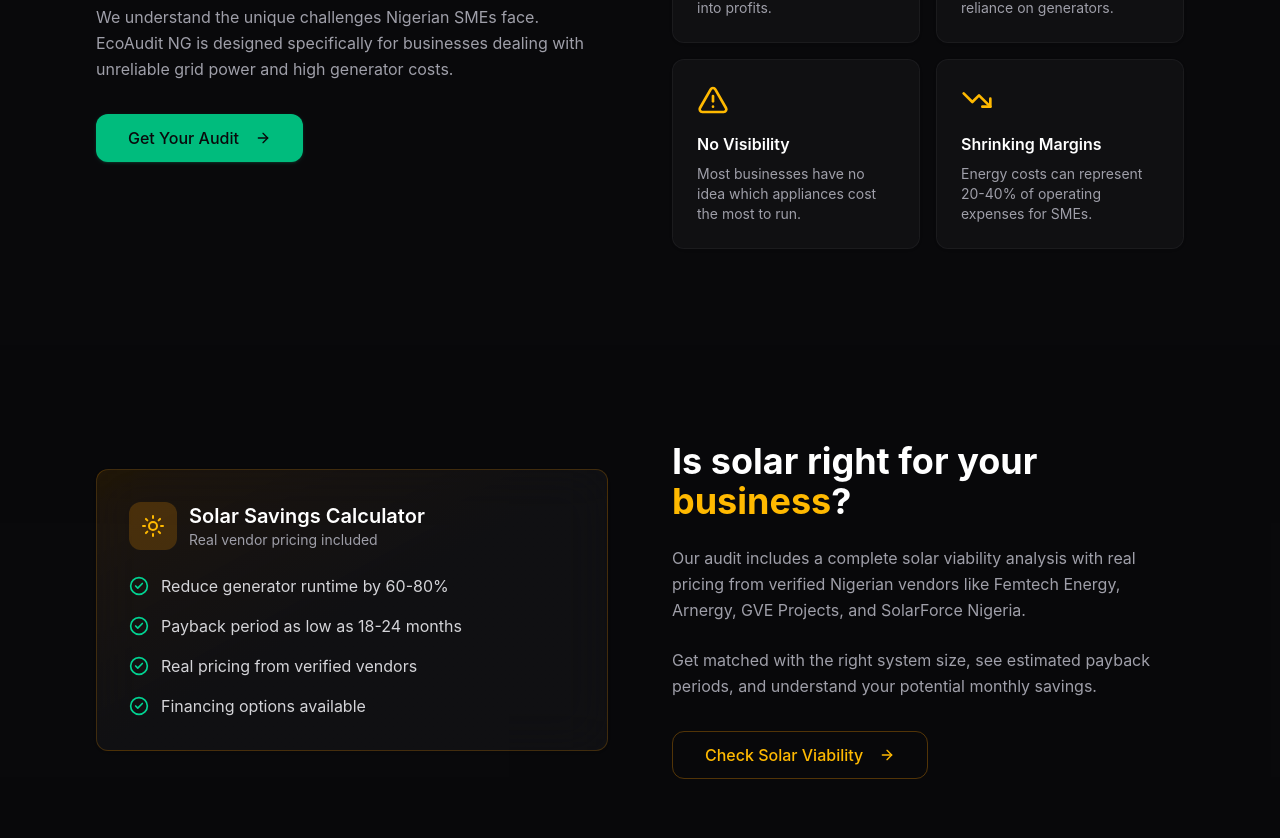
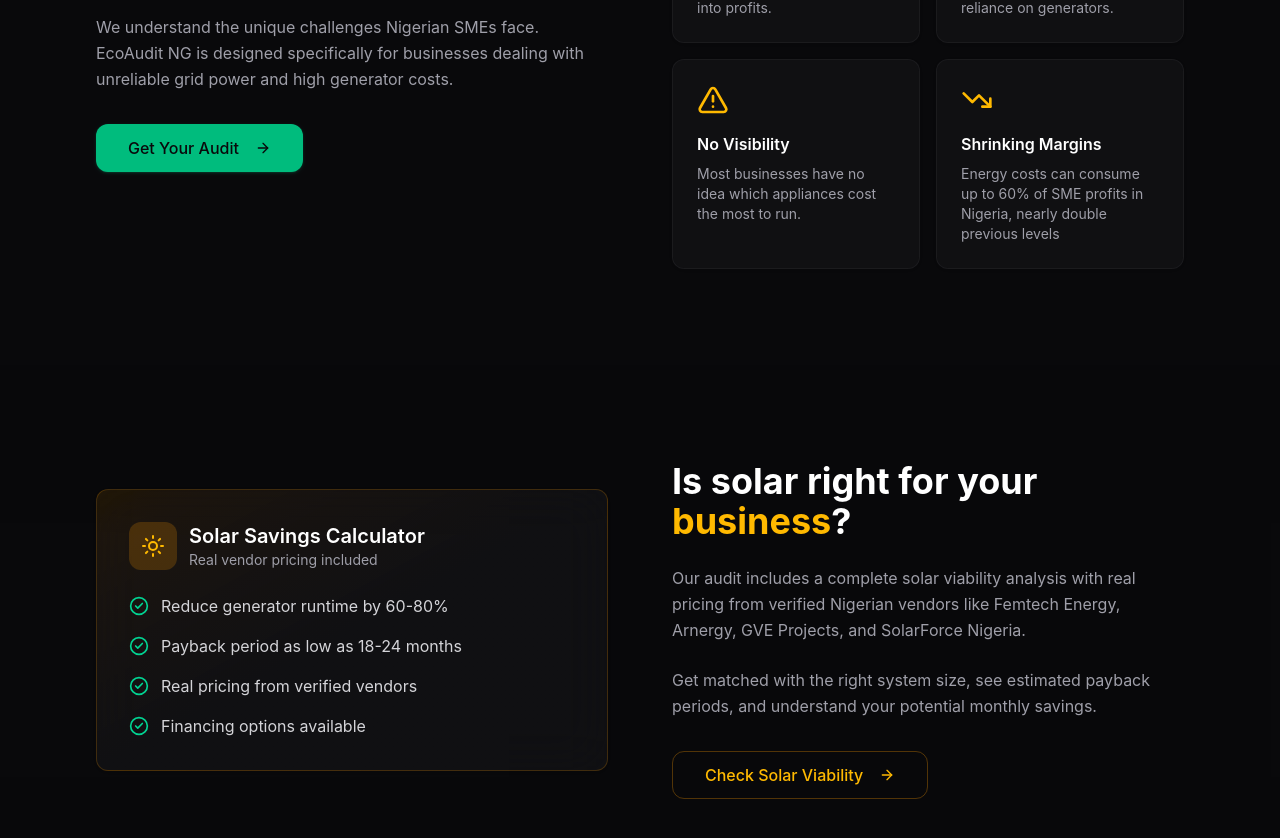
Before and after one commit to ifeabdulsamad/EcoAudit-NG, a React (Vite) app: page / in a window 1280 px wide. Shown: the part 2272-3110 px from the top of the page. Built offline with nearby package versions, Linux system fonts and the light colour scheme.

Commit message:
Update Landing.jsx
Energy costs can consume up to 60% of SME profits in Nigeria, nearly double previous levels

```diff
--- a/src/pages/Landing.jsx
+++ b/src/pages/Landing.jsx
@@ -416,7 +416,7 @@ function PainPointsSection() {
       icon: TrendingDown,
       title: "Shrinking Margins",
       description:
-        "Energy costs can represent 20-40% of operating expenses for SMEs.",
+        "Energy costs can consume up to 60% of SME profits in Nigeria, nearly double previous levels",
     },
   ];
 
```
